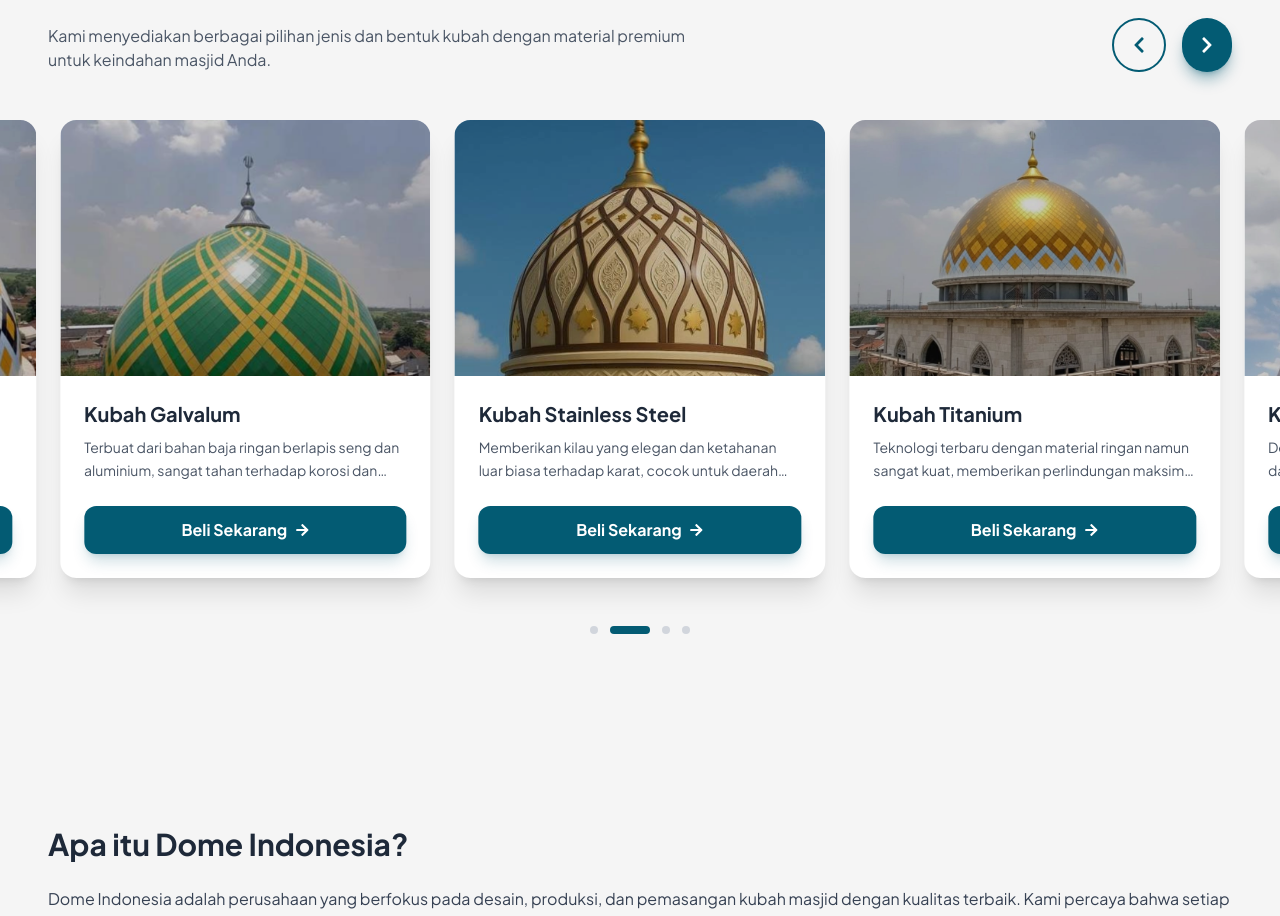
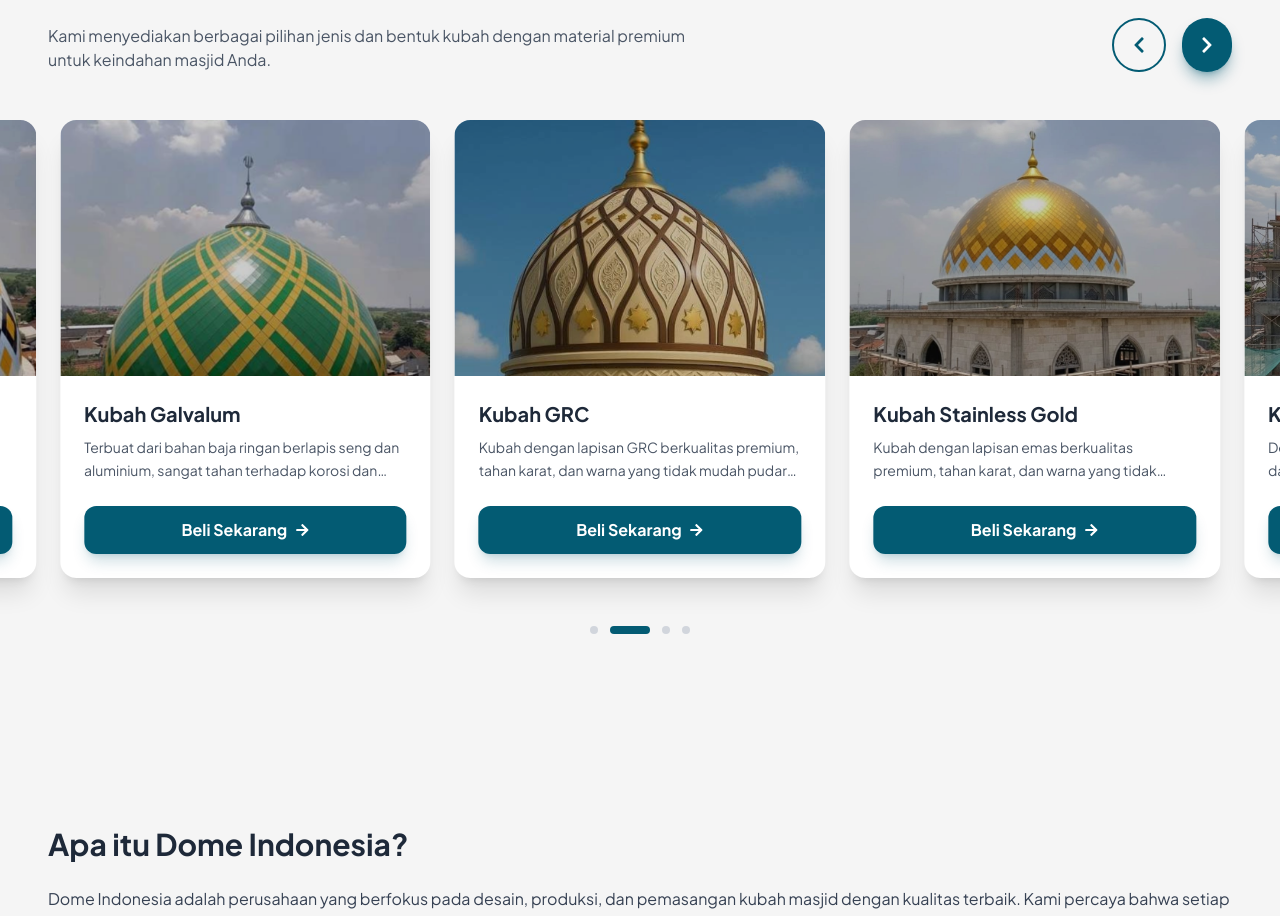
Before and after one commit to JustNgoding/kubah-app, a React (Vite) app: page / in a window 1280 px wide. Shown: the part 1202-2118 px from the top of the page. Built offline with nearby package versions, Linux system fonts and the light colour scheme.

Commit message:
feat: Add ProductPage component featuring a responsive and interactive product carousel with navigation and touch swipe functionality.

```diff
--- a/src/components/Home/ProductPage.tsx
+++ b/src/components/Home/ProductPage.tsx
@@ -17,25 +17,25 @@ const products = [
   },
   {
     image: "./assets/images/dome-type/type3.png",
-    title: "Kubah Stainless Steel",
+    title: "Kubah GRC",
     description:
-      "Memberikan kilau yang elegan dan ketahanan luar biasa terhadap karat, cocok untuk daerah pesisir.",
+      "Kubah dengan lapisan GRC berkualitas premium, tahan karat, dan warna yang tidak mudah pudar hingga puluhan tahun.",
   },
   {
     image: "./assets/images/dome-type/type4.jpg",
-    title: "Kubah Titanium",
+    title: "Kubah Stainless Gold",
     description:
-      "Teknologi terbaru dengan material ringan namun sangat kuat, memberikan perlindungan maksimal dengan estetika modern.",
+      "Kubah dengan lapisan emas berkualitas premium, tahan karat, dan warna yang tidak mudah pudar hingga puluhan tahun.",
   },
   {
-    image: "./assets/images/dome-shape/shape1.jpg",
+    image: "./assets/images/dome-shape/shape3.jpg",
     title: "Kubah Setengah Bola",
     description:
       "Desain klasik yang memberikan kesan megah dan proporsional untuk bangunan masjid Anda.",
   },
   {
-    image: "./assets/images/dome-shape/shape2.jpg",
-    title: "Kubah Madinah",
+    image: "./assets/images/dome-shape/shape1.jpg",
+    title: "Kubah Madina",
     description:
       "Inspirasi desain dari Masjid Nabawi, memberikan nuansa spiritual yang kental dan indah.",
   },
@@ -188,8 +188,8 @@ const ProductPage = () => {
                 key={index}
                 onClick={() => setCurrentIndex(index)}
                 className={`h-1.5 md:h-2 rounded-full transition-all duration-300 ${currentIndex === index
-                    ? "w-8 md:w-10 bg-primary"
-                    : "w-1.5 md:w-2 bg-gray-300 hover:bg-primary/40"
+                  ? "w-8 md:w-10 bg-primary"
+                  : "w-1.5 md:w-2 bg-gray-300 hover:bg-primary/40"
                   }`}
                 aria-label={`Go to slide ${index + 1}`}
               />
```
